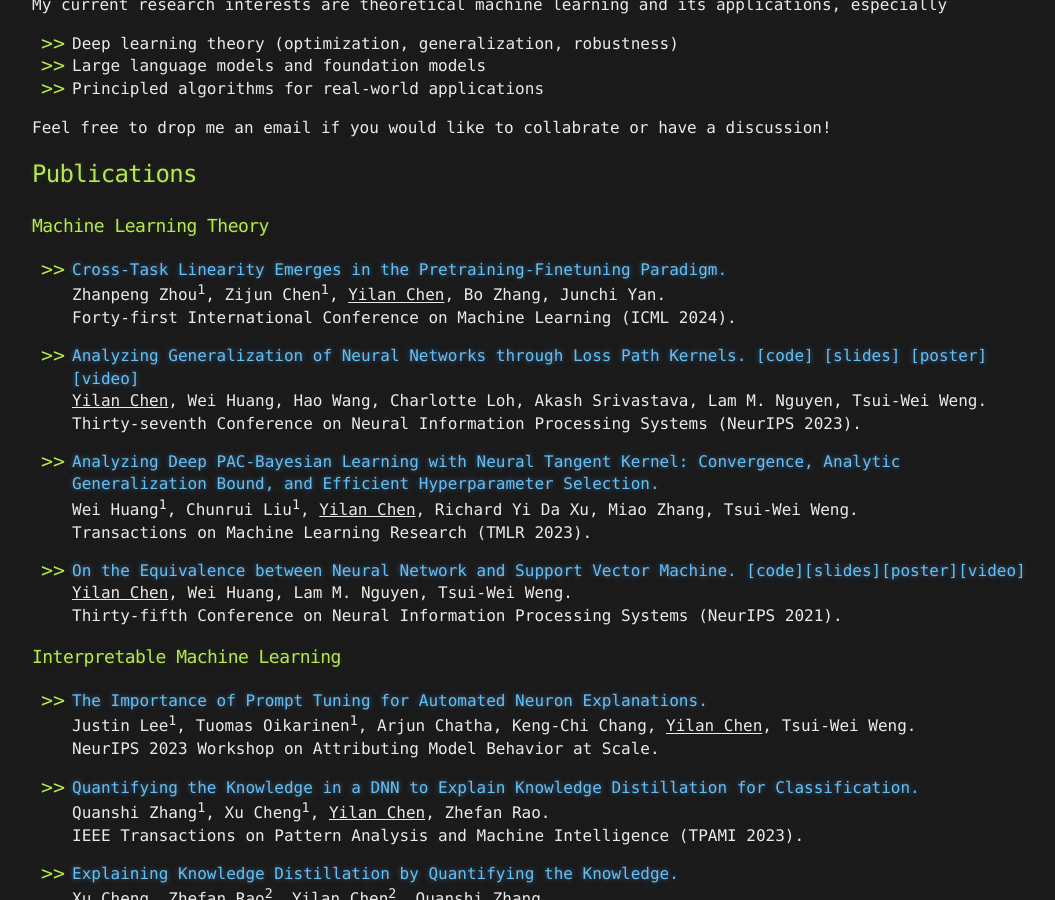
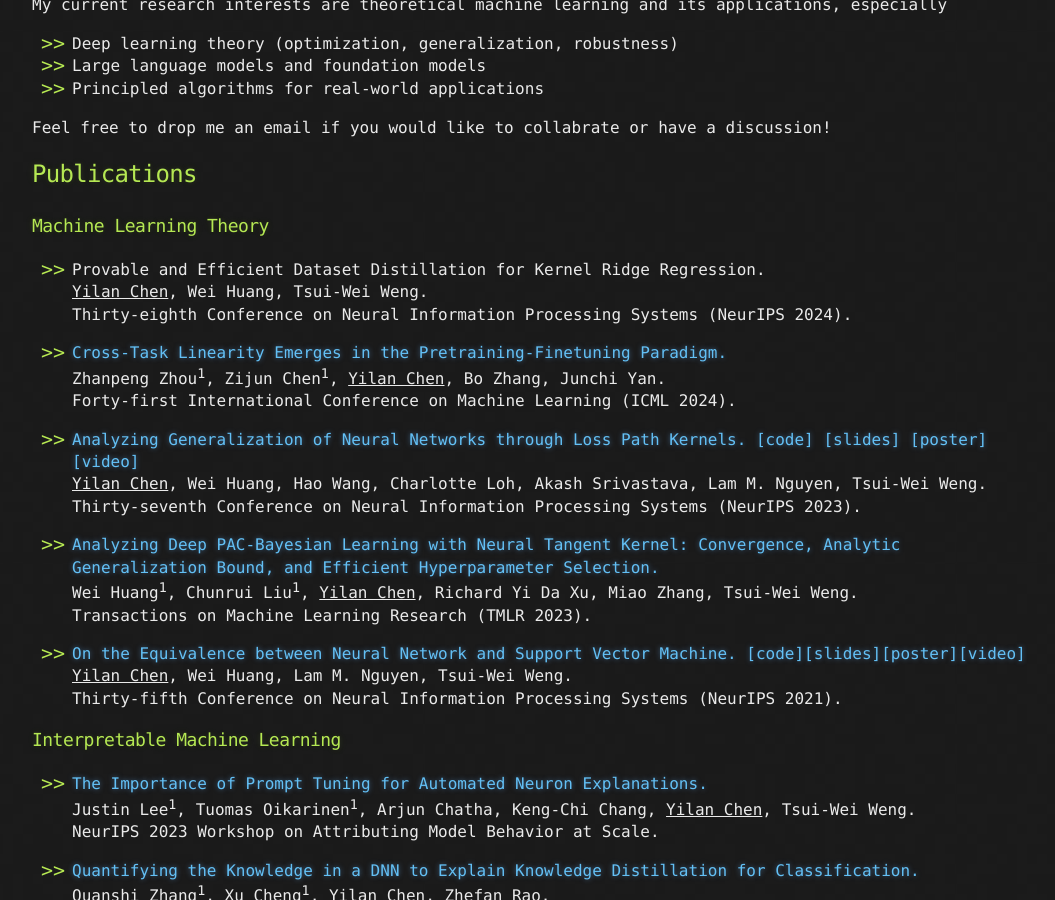
Before and after one commit to yilanchen6/yilanchen6.github.io, a Jekyll site: the page built from index.md, in a window 1280 px wide and 900 px high, scrolled down 501 px. Shown: the whole window, without its empty margins (108-1163 px from the left). Built offline with Jekyll 4.4.1, drawn with Linux system fonts in a browser that asks for light colours.

Commit message:
Update index.md

```diff
--- a/index.md
+++ b/index.md
@@ -55,6 +55,10 @@ Feel free to drop me an email if you would like to collabrate or have a discussi
 ## Publications
 
 ### Machine Learning Theory
+- Provable and Efficient Dataset Distillation for Kernel Ridge Regression.<br>
+<u>Yilan Chen</u>, Wei Huang, Tsui-Wei Weng.<br>
+Thirty-eighth Conference on Neural Information Processing Systems (NeurIPS 2024).
+
 - [Cross-Task Linearity Emerges in the Pretraining-Finetuning Paradigm.](https://arxiv.org/pdf/2402.03660.pdf)<br>
 Zhanpeng Zhou<sup>1</sup>, Zijun Chen<sup>1</sup>, <u>Yilan Chen</u>, Bo Zhang, Junchi Yan.<br>
 Forty-first International Conference on Machine Learning (ICML 2024).
```
